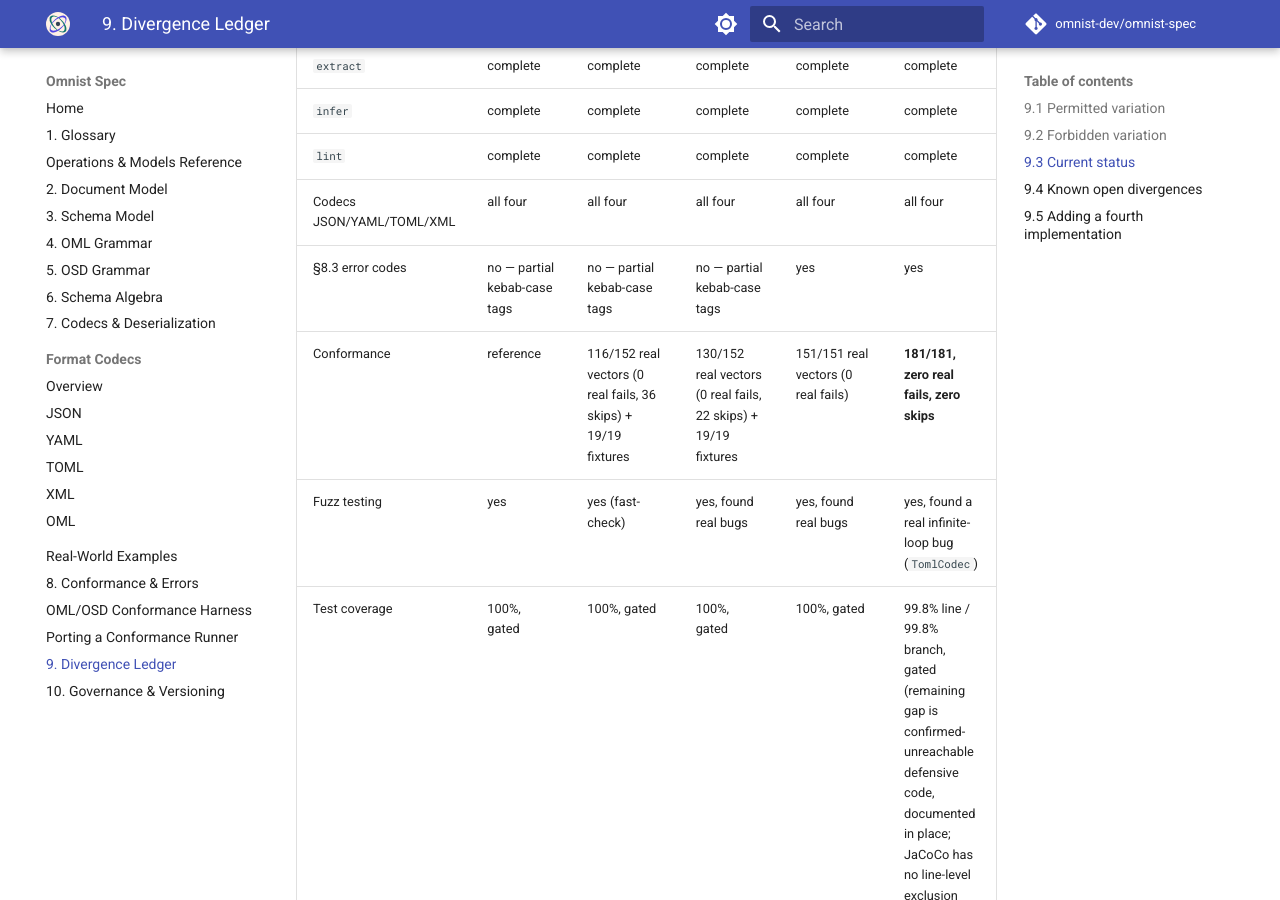
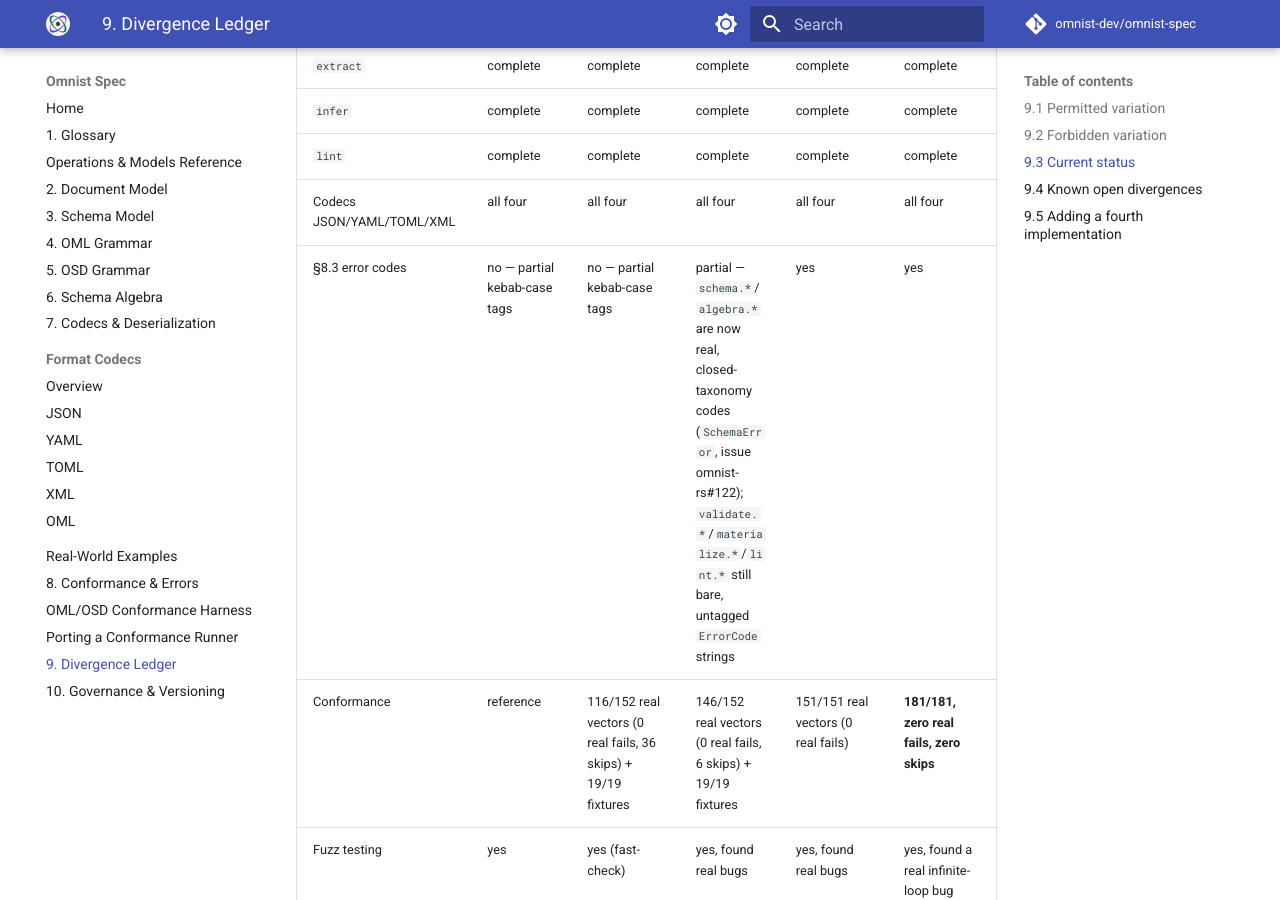
Before and after one commit to omnist-dev/omnist-spec, an MkDocs documentation site: the page built from docs/09-divergence-ledger.md, in a window 1280 px wide and 900 px high, scrolled down 3247 px. Built offline with MkDocs 1.6.1 and Material for MkDocs 9.7.7, drawn with Linux system fonts in a browser that asks for light colours; comment, search, counter and statistics services are not loaded; some of the changed text lies outside the part shown.

Commit message:
Update Rust ledger: v0.2.0-alpha, real schema.*/algebra.* error codes, 146/152 conformance
Reflects omnist-rs Codex-audit fix cycle (issues #114-127): structured
SchemaError with real spec-taxonomy codes (issue #122), conformance
moved 130/0/22 -> 146/0/6 (16 vectors newly passing).

Co-Authored-By: Claude Sonnet 5 <noreply@anthropic.com>

```diff
--- a/docs/09-divergence-ledger.md
+++ b/docs/09-divergence-ledger.md
@@ -101,7 +101,7 @@ As of spec v0.2.2-alpha.
 
 | | Python | TypeScript | Rust | Go | Java |
 |---|---|---|---|---|---|
-| Version | 0.8.4 | 0.1.1-alpha | 0.1.3-alpha | 0.2.0-alpha | 0.2.0-alpha |
+| Version | 0.8.4 | 0.1.1-alpha | 0.2.0-alpha | 0.2.0-alpha | 0.2.0-alpha |
 | Maturity | beta, reference | alpha | alpha | alpha | alpha |
 | Document model | complete | complete, `integer`/`number` natively distinguished (`bigint` for `integer` since D-6/D-9) | complete | complete, all seven scalar kinds natively distinguished (`math/big.Int` for `integer`) | complete, all seven scalar kinds natively distinguished (`BigInteger` for `integer`) |
 | Resource caps | all three | all three (D-1 closed, `MAX_NODES` in `document.ts`) | all three (D-1 closed, `MAX_NODES` in `document.rs`) | all three, source-audited | all three |
@@ -118,8 +118,8 @@ As of spec v0.2.2-alpha.
 | `infer` | complete | complete | complete | complete | complete |
 | `lint` | complete | complete | complete | complete | complete |
 | Codecs JSON/YAML/TOML/XML | all four | all four | all four | all four | all four |
-| §8.3 error codes | no — partial kebab-case tags | no — partial kebab-case tags | no — partial kebab-case tags | yes | yes |
-| Conformance | reference | 116/152 real vectors (0 real fails, 36 skips) + 19/19 fixtures | 130/152 real vectors (0 real fails, 22 skips) + 19/19 fixtures | 151/151 real vectors (0 real fails) | **181/181, zero real fails, zero skips** |
+| §8.3 error codes | no — partial kebab-case tags | no — partial kebab-case tags | partial — `schema.*`/`algebra.*` are now real, closed-taxonomy codes (`SchemaError`, issue omnist-rs#122); `validate.*`/`materialize.*`/`lint.*` still bare, untagged `ErrorCode` strings | yes | yes |
+| Conformance | reference | 116/152 real vectors (0 real fails, 36 skips) + 19/19 fixtures | 146/152 real vectors (0 real fails, 6 skips) + 19/19 fixtures | 151/151 real vectors (0 real fails) | **181/181, zero real fails, zero skips** |
 | Fuzz testing | yes | yes (fast-check) | yes, found real bugs | yes, found real bugs | yes, found a real infinite-loop bug (`TomlCodec`) |
 | Test coverage | 100%, gated | 100%, gated | 100%, gated | 100%, gated | 99.8% line / 99.8% branch, gated (remaining gap is confirmed-unreachable defensive code, documented in place; JaCoCo has no line-level exclusion mechanism) |
 
```
Also changed, not shown: docs/index.md (+1 -1 lines).
